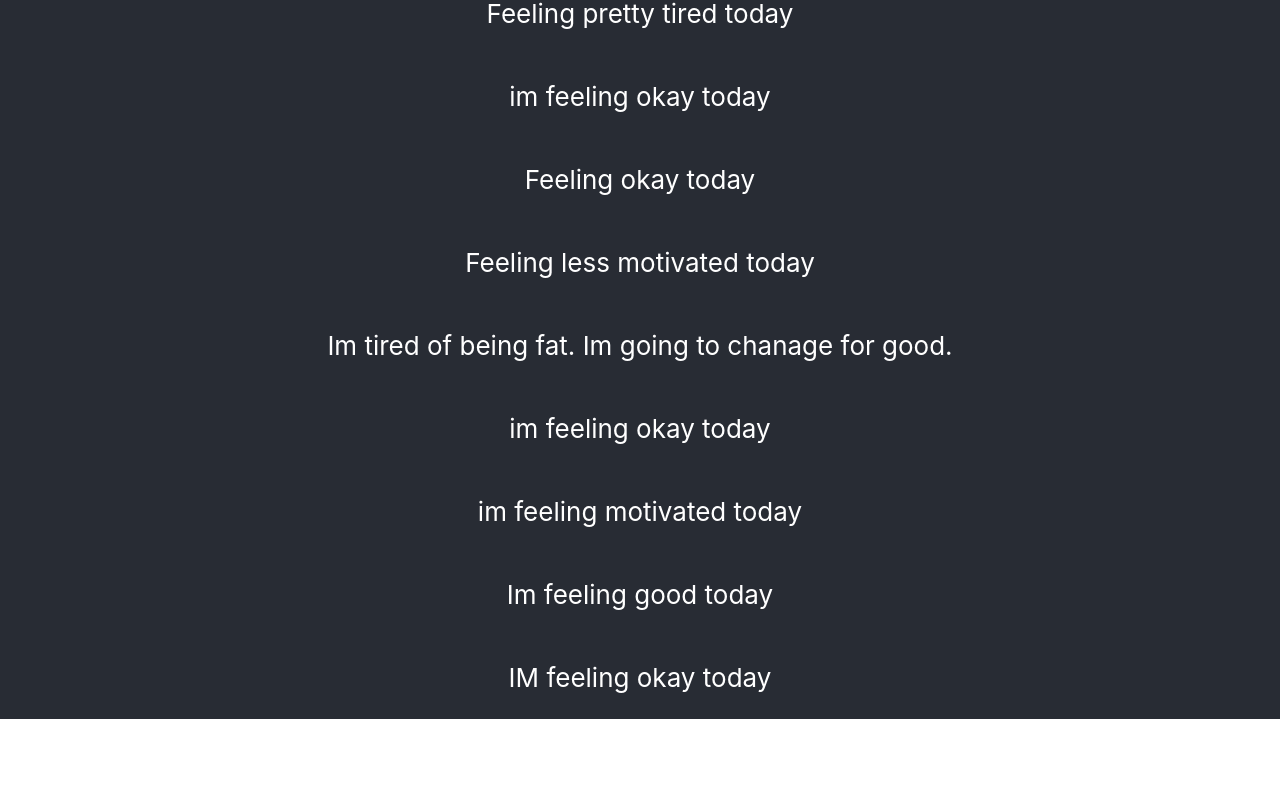
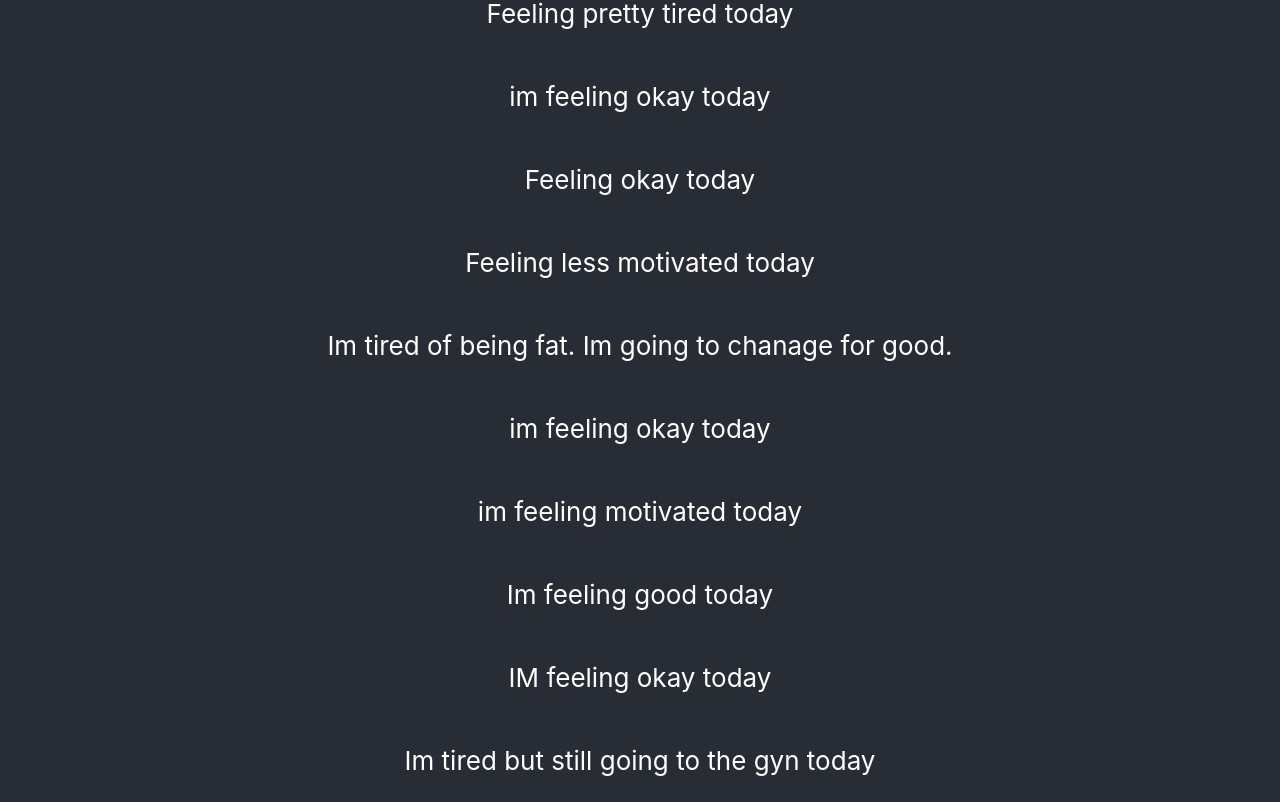
Before and after one commit to tyler-ray90/testing-05-18, a React (Create React App) app: page / in a window 1280 px wide. Shown: the part 2909-3711 px from the top of the page. Before the commit the page ends 3628 px from the top, so only its background shows below. Built offline with nearby package versions, Linux system fonts and the light colour scheme.

Commit message:
new commit

```diff
--- a/src/App.js
+++ b/src/App.js
@@ -53,6 +53,7 @@ function App() {
         <p>im feeling motivated today</p>
         <p>Im feeling good today</p>
         <p>IM feeling okay today</p>
+        <p>Im tired but still going to the gyn today</p>
 
       </header>
     </div>
```
